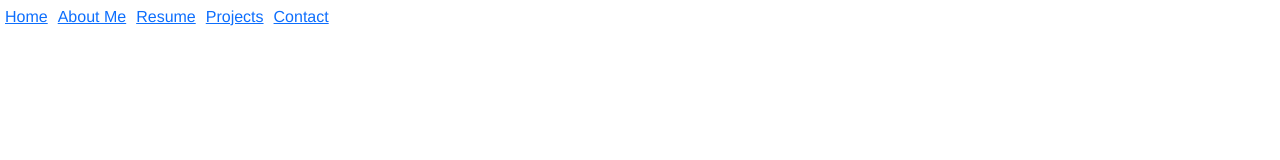
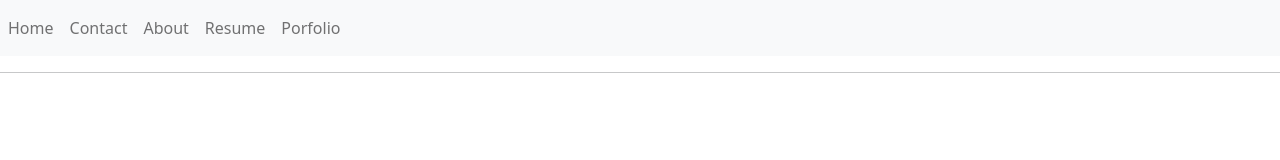
Before and after one commit to DomSpadafora/DomSpadafora-Portfolio, a React (Create React App) app: page /portfolio in a window 1280 px wide. Shown: the top 160 px of the page. Built offline with nearby package versions, Linux system fonts and the light colour scheme.

Commit message:
added router to header.js

```diff
--- a/package.json
+++ b/package.json
@@ -10,6 +10,7 @@
     "bootstrap": "^5.2.3",
     "react": "17.0.2",
     "react-dom": "17.0.2",
+    "react-router-dom": "^6.8.2",
     "react-scripts": "5.0.1",
     "web-vitals": "^2.1.4"
   },
--- a/src/components/Header.js
+++ b/src/components/Header.js
@@ -1,37 +1,38 @@
-import React from 'react';
+import React, {Component} from 'react';
+import { BrowserRouter as Router, Routes, Route, Link } from 'react-router-dom';
+// import Navigation from './Navigation';
+import AboutMe from './AboutMe';
+import Portfolio from './Portfolio'
+import Contact from './Contact';
+import Resume from './Resume';
+import Home from './Home';
 
-const Nav = () => {
-  const linkStyle = { border: '1px black', padding: '5px' };
+class Header extends Component {
+  render() {
+    return (
+    <Router>
 
-  return (
-    <nav className="main-header-menu">
-      <section
-        style={{
-          display: 'flex',
-          fontFamily: 'helvetica',
-          flexDirection: 'row',
-          alignItems: 'flex-start',
-          justifyContent: 'flex-start',
-        }}
-      >
-        <div style={linkStyle}>
-          <a href="home">Home</a>
+        <div>
+          <nav className="navbar navbar-expand-lg navbar-light bg-light">
+          <ul className="navbar-nav mr-auto">
+            <li><Link to={'/'} className="nav-link"> Home </Link></li>
+            <li><Link to={'/contact'} className="nav-link">Contact</Link></li>
+            <li><Link to={'/about-me'} className="nav-link">About</Link></li>
+            <li><Link to={'/resume'} className="nav-link">Resume</Link></li>
+            <li><Link to={'/portfolio'} className="nav-link">Porfolio</Link></li>
+          </ul>
+          </nav>
+          <hr />
+          <Routes>
+              <Route exact path='/' component={Home} />
+              <Route path='/contact' component={Contact} />
+              <Route path='/about-me' component={AboutMe} />
+              <Route path='/resume' component={Resume} />
+              <Route path='/portfolio' component={Portfolio} />
+          </Routes>
         </div>
-        <div style={linkStyle}>
-          <a href="about-me">About Me</a>
-        </div>
-        <div style={linkStyle}>
-          <a href="resume">Resume</a>
-        </div>
-        <div style={linkStyle}>
-          <a href="projects">Projects</a>
-        </div>
-        <div style={linkStyle}>
-          <a href="contact">Contact</a>
-        </div>
-      </section>
-    </nav>
-  );
+      </Router>
+    );
+  }
 }
-
-export default Nav
+export default Header
```
Also changed, not shown: 1 other file (tests, documents, lock files or other folders).
